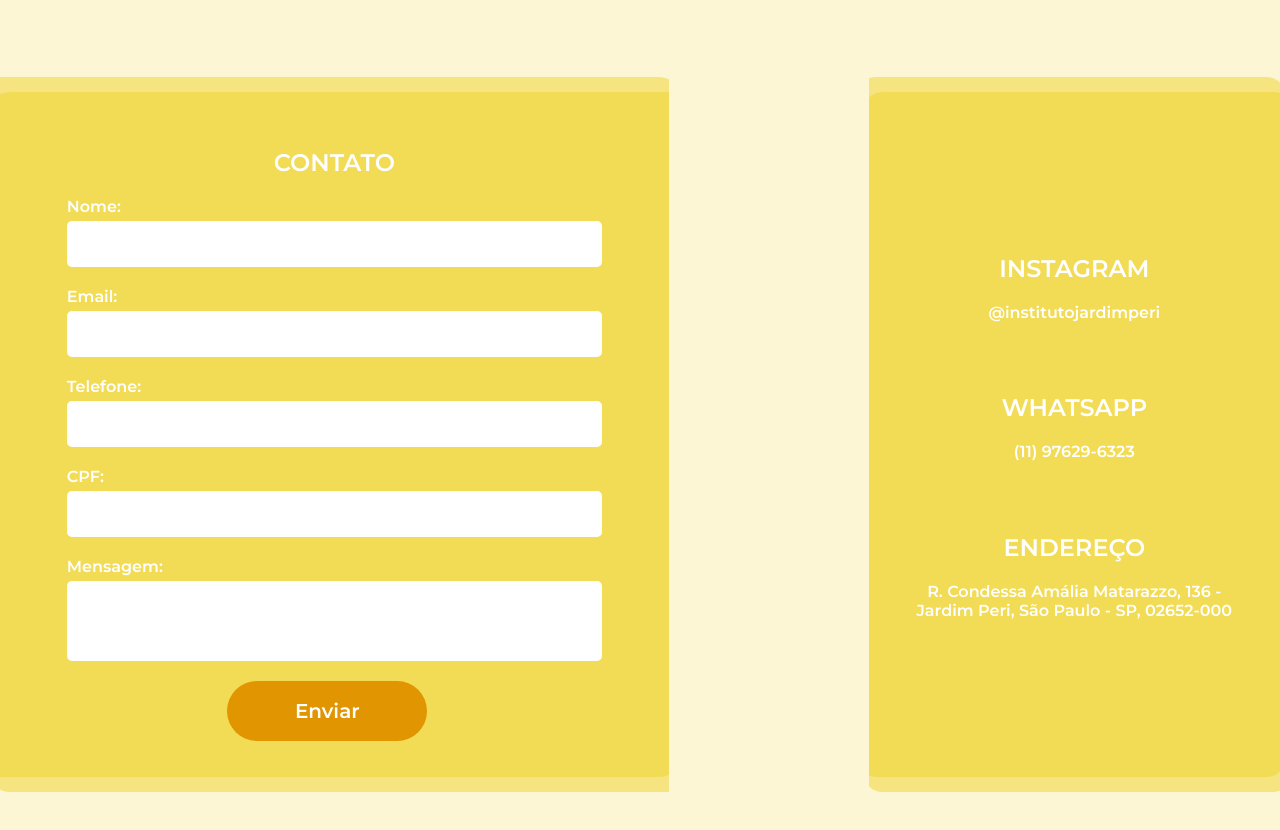
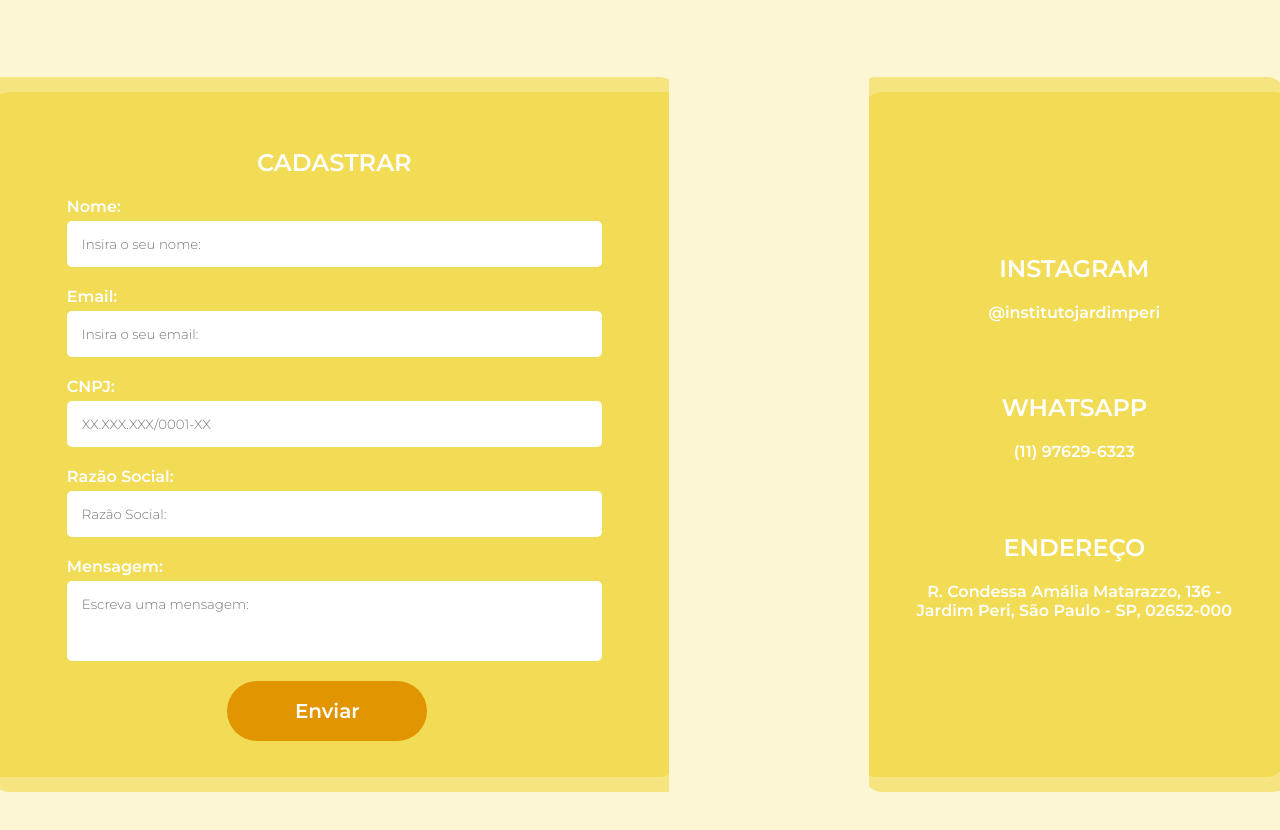
Before and after one commit to C4rlosed/ProjectIJP, a React (Create React App) app: page /SejaParceiro in a window 1280 px wide. Shown: the part 800-1630 px from the top of the page. Built offline with nearby package versions, Linux system fonts and the light colour scheme.

Commit message:
At. forms seja parceiro (campos de texto)

```diff
--- a/src/Contato_Parceria/index.js
+++ b/src/Contato_Parceria/index.js
@@ -30,27 +30,27 @@ function ContatoParceria() {
             </div>
             <section className='bg-formulario-parceiro'>
                 <div className="contact-form-parceiro">
-                    <h2 className="titulo-form">CONTATO</h2>
+                    <h2 className="titulo-form">CADASTRAR</h2>
                     <Formulario>
                         <div>
                             <label htmlFor="name">Nome:</label>
-                            <input type="text" required />
+                            <input type="text" required placeholder='Insira o seu nome:'/>
                         </div>
                         <div>
                             <label htmlFor="email">Email:</label>
-                            <input type="email" id="email" name="email" required />
+                            <input type="email" id="email" name="email" required placeholder='Insira o seu email:'/>
                         </div>
                         <div>
-                            <label htmlFor="telefone">Telefone:</label>
-                            <input type="telefone" id="telefone" name="telefone" required />
+                            <label htmlFor="CNPJ">CNPJ:</label>
+                            <input type="CNPJ" id="CNPJ" name="CNPJ" required placeholder='XX.XXX.XXX/0001-XX'/>
                         </div>
                         <div>
-                            <label htmlFor="CPF">CPF:</label>
-                            <input type="CPF" id="CPF" name="CPF" required />
+                            <label htmlFor="RazaoSocial">Razão Social:</label>
+                            <input type="RazaoSocial" id="RazaoSocial" name="RazaoSocial" required placeholder='Razão Social:'/>
                         </div>
                         <div>
                             <label htmlFor="message">Mensagem:</label>
-                            <textarea id="message" name="message" required></textarea>
+                            <textarea id="message" name="message" required placeholder='Escreva uma mensagem:'></textarea>
                         </div>
                         <Botão>
                             <button type="submit">Enviar</button>
```
